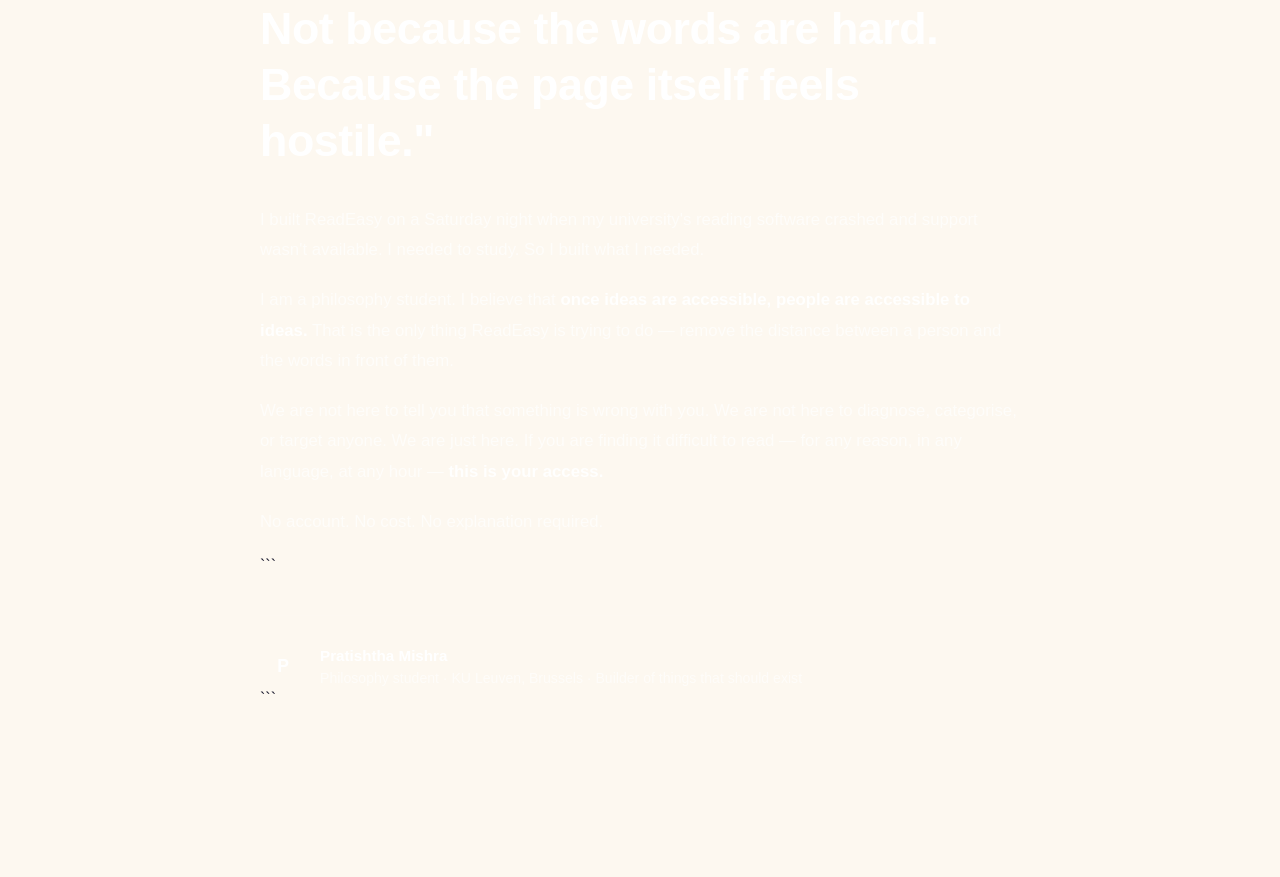
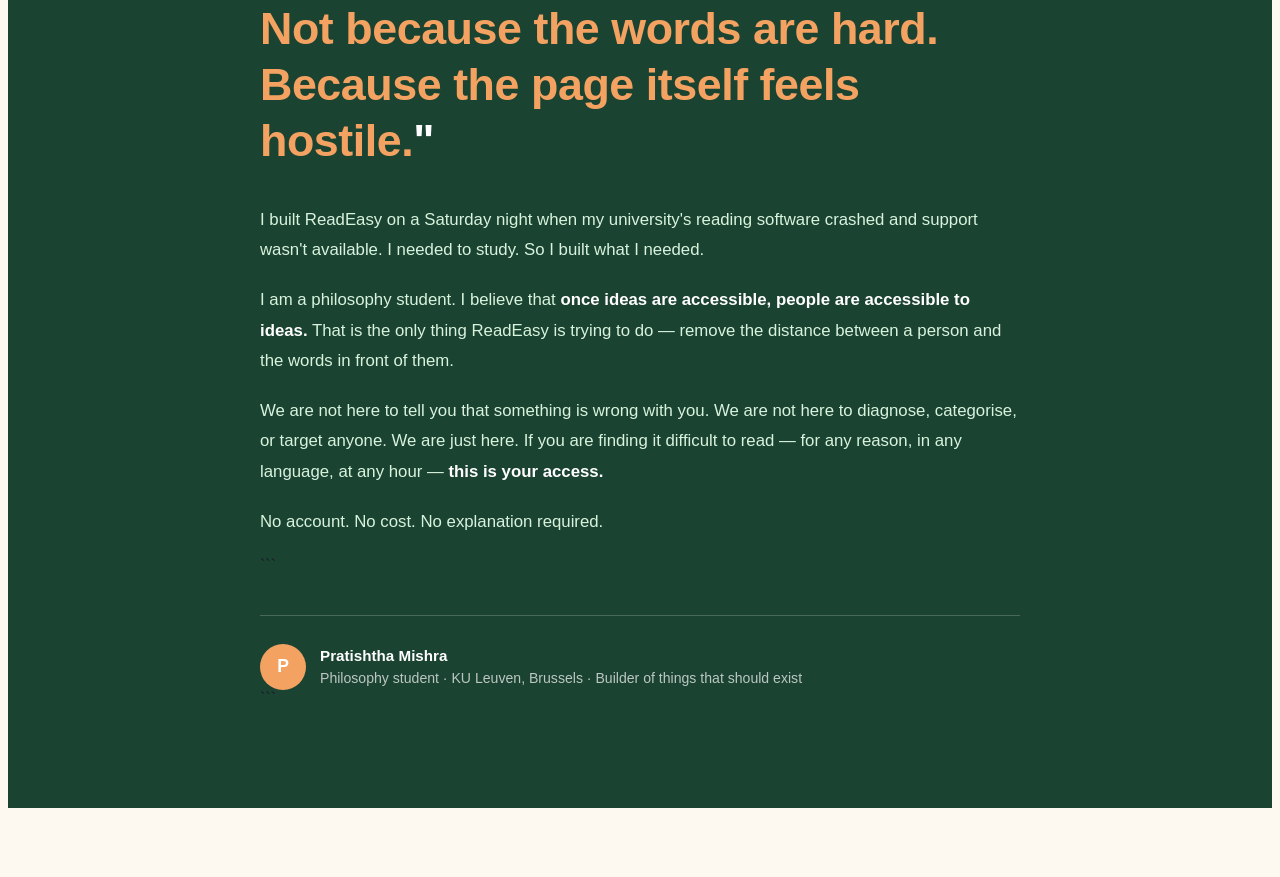
Before and after one commit to pratishthamishra3007-ship-it/ReadEasy, a plain HTML site: page index.html in a window 1280 px wide. Shown: the part 1423-2300 px from the top of the page. Drawn offline with Linux system fonts and the light colour scheme.

Commit message:
Update index.html

```diff
--- a/index.html
+++ b/index.html
@@ -240,26 +240,8 @@
 padding: 100px 24px;
 position: relative;
 z-index: 1;
-background: var(–navy);
+background: #1b4332;
 overflow: hidden;
-}
-
-.origin::before {
-content: ‘’;
-position: absolute;
-top: -60px; left: -60px;
-width: 300px; height: 300px;
-background: radial-gradient(circle, rgba(82,183,136,0.15) 0%, transparent 70%);
-pointer-events: none;
-}
-
-.origin::after {
-content: ‘’;
-position: absolute;
-bottom: -60px; right: -60px;
-width: 400px; height: 400px;
-background: radial-gradient(circle, rgba(244,162,97,0.1) 0%, transparent 70%);
-pointer-events: none;
 }
 
 .origin-inner {
@@ -275,7 +257,7 @@
 font-weight: 700;
 letter-spacing: 0.2em;
 text-transform: uppercase;
-color: var(–green-light);
+color: #52b788;
 margin-bottom: 24px;
 }
 
@@ -283,27 +265,27 @@
 font-family: ‘Lexend’, sans-serif;
 font-size: clamp(1.6rem, 4vw, 2.8rem);
 font-weight: 700;
-color: white;
+color: #ffffff;
 line-height: 1.25;
 margin-bottom: 36px;
 letter-spacing: -0.01em;
 }
 
-.origin-quote .hl { color: var(–orange); }
+.origin-quote .hl { color: #f4a261; }
 
 .origin-body {
 font-size: 1.05rem;
-color: rgba(255,255,255,0.65);
+color: #d8f3dc;
 line-height: 1.8;
 margin-bottom: 20px;
 }
 
-.origin-body strong { color: rgba(255,255,255,0.9); }
+.origin-body strong { color: #ffffff; }
 
 .origin-sig {
 margin-top: 40px;
 padding-top: 28px;
-border-top: 1px solid rgba(255,255,255,0.1);
+border-top: 1px solid rgba(255,255,255,0.2);
 display: flex;
 align-items: center;
 gap: 14px;
@@ -311,7 +293,7 @@
 
 .sig-avatar {
 width: 46px; height: 46px;
-background: linear-gradient(135deg, var(–green), var(–orange));
+background: #f4a261;
 border-radius: 50%;
 display: flex;
 align-items: center;
@@ -319,6 +301,12 @@
 font-family: ‘Lexend’, sans-serif;
 font-weight: 800;
 font-size: 1.1rem;
+color: white;
+flex-shrink: 0;
+}
+
+.sig-text { font-size: 0.88rem; color: rgba(255,255,255,0.7); line-height: 1.5; }
+.sig-text strong { color: white; display: block; font-size: 0.95rem; }
 color: white;
 flex-shrink: 0;
 }
@@ -549,7 +537,7 @@
 
 /* ── FOOTER ── */
 footer {
-background: var(–navy);
+background: #1b4332;
 padding: 60px 24px 40px;
 text-align: center;
 position: relative;
@@ -560,12 +548,12 @@
 font-family: ‘Lexend’, sans-serif;
 font-weight: 800;
 font-size: 1.6rem;
-color: white;
+color: #ffffff;
 margin-bottom: 12px;
 }
 
 .footer-tagline {
-color: rgba(255,255,255,0.4);
+color: #d8f3dc;
 font-size: 0.88rem;
 margin-bottom: 32px;
 }
@@ -579,19 +567,19 @@
 }
 
 .footer-links a {
-color: rgba(255,255,255,0.5);
+color: #d8f3dc;
 text-decoration: none;
 font-size: 0.85rem;
 transition: color 0.2s;
 }
 
-.footer-links a:hover { color: var(–green-light); }
+.footer-links a:hover { color: #f4a261; }
 
 .footer-bottom {
-color: rgba(255,255,255,0.25);
+color: rgba(255,255,255,0.6);
 font-size: 0.78rem;
 padding-top: 24px;
-border-top: 1px solid rgba(255,255,255,0.08);
+border-top: 1px solid rgba(255,255,255,0.15);
 }
 
 /* ── ANIMATIONS ── */
```
